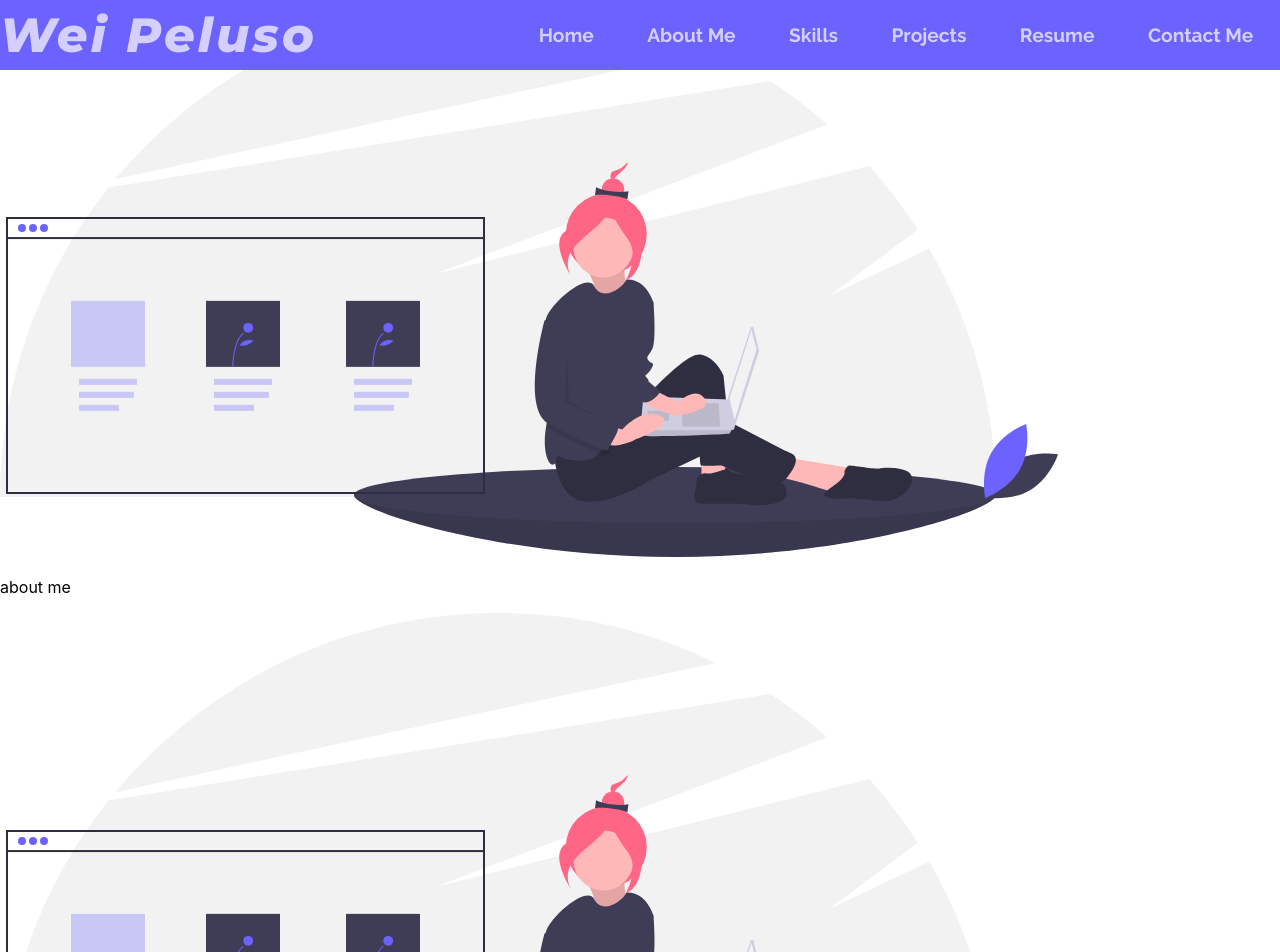
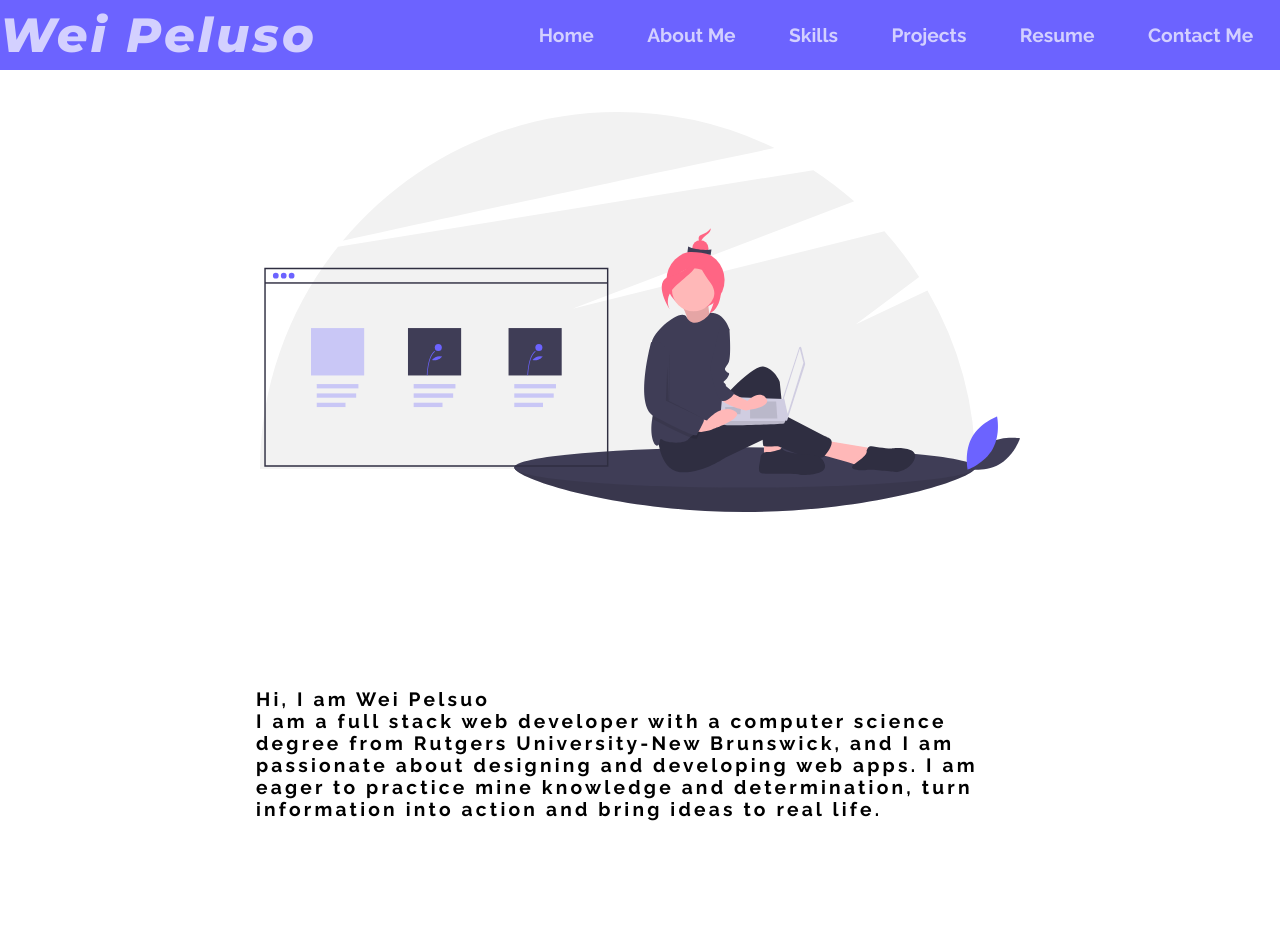
Before and after one commit to WeiPeluso/portfolio, a React (Create React App) app: page / in a window 1280 px wide. Shown: the top 952 px of the page. Built offline with nearby package versions, Linux system fonts and the light colour scheme.

Commit message:
working on about me section

```diff
--- a/src/App.js
+++ b/src/App.js
@@ -1,6 +1,7 @@
 import React from "react";
 import { makeStyles } from "@material-ui/styles";
 import main from "./assets/main.svg";
+import AboutMe from "./components/ui/AboutMe";
 const mainPurple = "#6C63FF";
 const mainPink = "#FF8684";
 const useStyles = makeStyles(() => ({
@@ -41,16 +42,6 @@ const useStyles = makeStyles(() => ({
     fontWeight: "700",
     fontSize: "1.2rem",
   },
-  // aboutme: {
-  //   position: "relative",
-  //   display: "flex",
-  //   justifyContent: "space-around",
-  //   alignItems: "center",
-  //   flexWrap: "wrap",
-  //   flexDirection: "row",
-  //   width: "100%",
-  //   height: "700px",
-  // },
 }));
 function App() {
   const classes = useStyles();
@@ -82,11 +73,9 @@ function App() {
         </nav>
       </div>
       <div className={classes.content}>
-        <img src={main} />
         <div className={classes.space}></div>
-        <div id="about" className={classes.aboutme}>
-          <p>about me</p>
-          <img src={main} />
+        <div id="about">
+          <AboutMe />
         </div>
         <div id="skills" className={classes.skills}>
           <p>skills</p>
--- a/src/components/ui/AboutMe.js
+++ b/src/components/ui/AboutMe.js
@@ -1,12 +1,63 @@
 import React from "react";
 import main from "../../assets/main.svg";
+import { makeStyles } from "@material-ui/styles";
 
+const useStyles = makeStyles(() => ({
+  main: {
+    //  border: "2px solid red",
+    position: "relative",
+    marginTop: "100px",
+    display: "flex",
+    justifyContent: "space-around",
+    alignItems: "center",
+    flexWrap: "wrap",
+    flexDirection: "column",
+    width: "100%",
+    height: "900px",
+  },
+  mainImg: {
+    //  border: "2px solid red",
+    width: "100%",
+    height: "400px",
+  },
+  mainContent: {
+    display: "flex",
+    alignItems: "center",
+    flexDirection: "column",
+    // border: "2px solid green",
+    height: "450px",
+  },
+
+  paragraph: {
+    margin: "auto",
+    width: "60%",
+    fontFamily: "Raleway",
+    textTransform: "None",
+    fontWeight: "700",
+    fontSize: "1.2rem",
+    letterSpacing: ".2rem",
+    //  border: "2px solid red",
+  },
+}));
 const AboutMe = () => {
+  const classes = useStyles();
   return (
-    <>
-      <h2>This is about me Section</h2>
-      <img alt="web developer" src={main} />
-    </>
+    <div className={classes.main}>
+      <div>
+        <img className={classes.mainImg} alt="web developer" src={main} />
+      </div>
+      <div className={classes.mainContent}>
+        <p className={classes.paragraph}>
+          <span>Hi, I am Wei Pelsuo</span>
+          <br />I am a full stack web developer with a computer science degree
+          from Rutgers University-New Brunswick, and I am passionate about
+          designing and developing web apps. I am eager to practice mine
+          knowledge and determination, turn information into action and bring
+          ideas to real life.
+        </p>
+        <a href="#resume">Resume</a>
+      </div>
+    </div>
   );
 };
 
```
